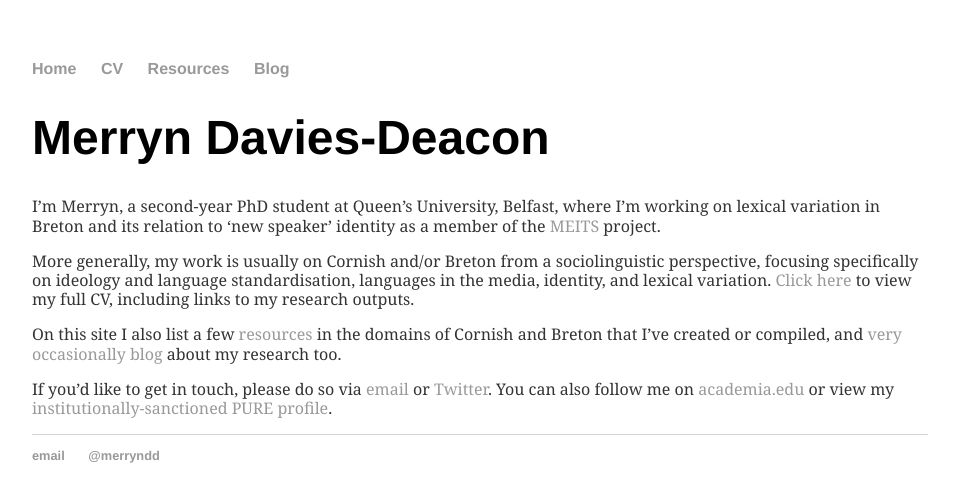
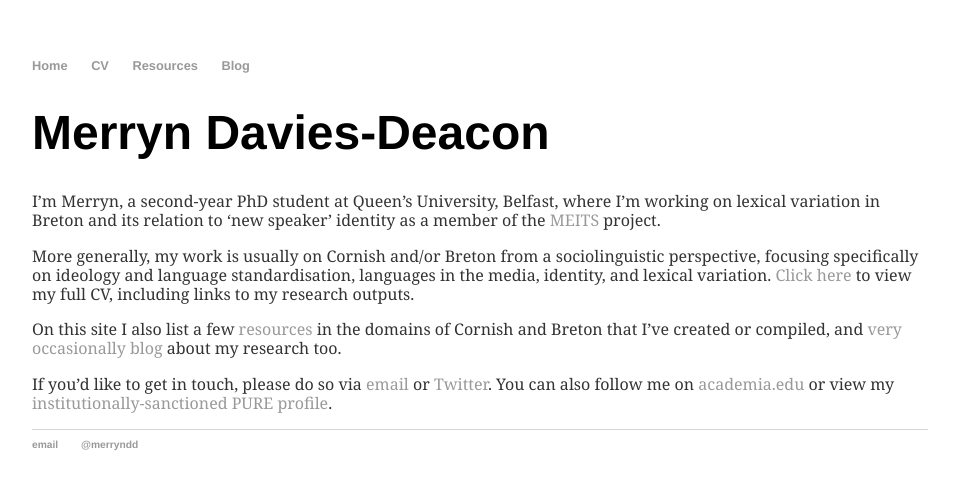
Before and after one commit to merryndd/merryndd.github.io, a Jekyll site: the page built from index.html, in a window 1280 px wide. Shown: the top 502 px of the page, without its empty margins (160-1119 px from the left). Built offline with Jekyll 4.4.1, drawn with Linux system fonts in a browser that asks for light colours.

Commit message:
Update main.css

```diff
--- a/css/main.css
+++ b/css/main.css
@@ -13,9 +13,11 @@ nav ul li, footer ul li {
     margin-right: 20px;
 }
 
-p ~ ul {
+ul {
+    font-size: .8em;
+    line-height: 1em;
+    color: #333;
     font-family:'Georgia', 'Serif';
-    font-size: .8em;
 }
 
 a {
```
